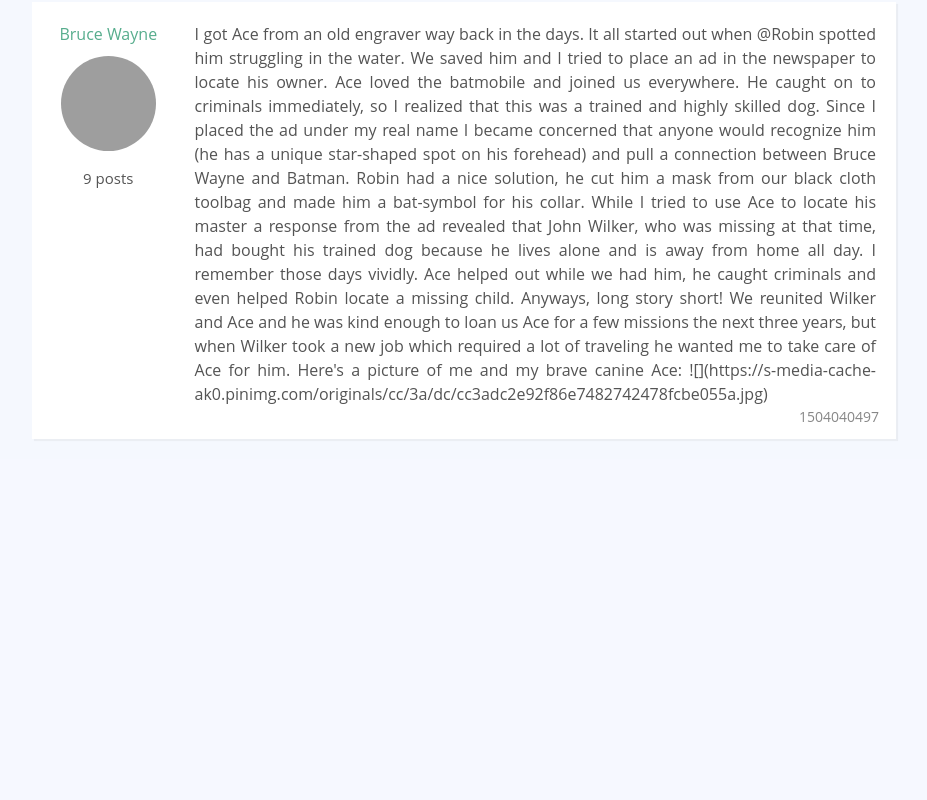
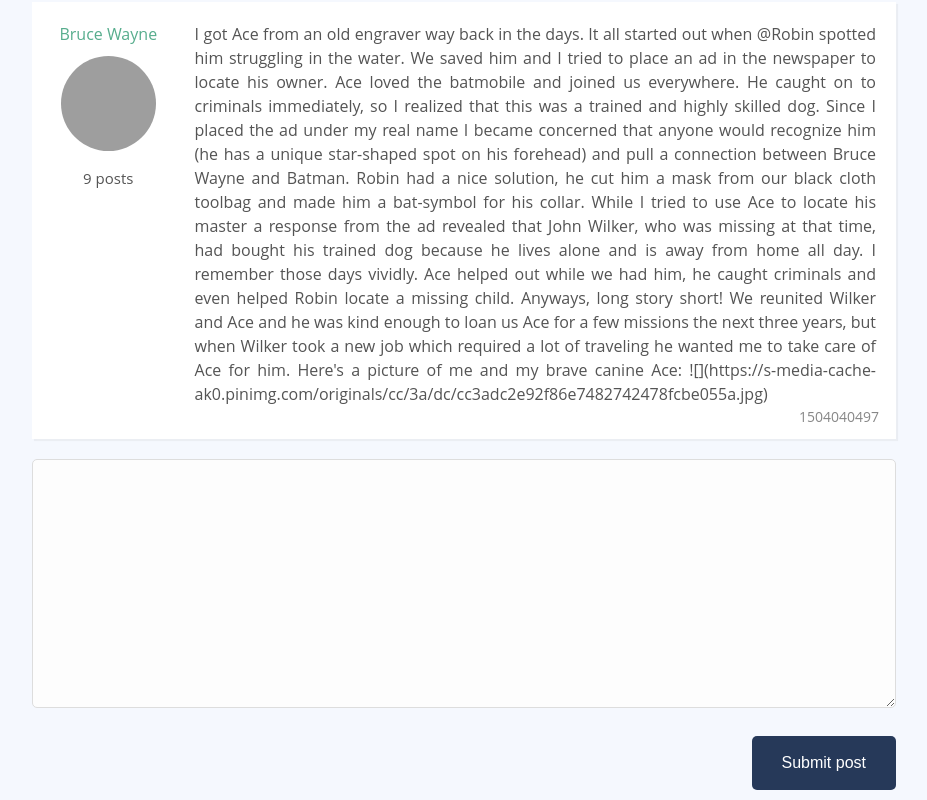
Before and after one commit to bernardojachegou/vue_school_masterclass, a Vue app: page /thread/-KsjWehQ--apjDBwSBCY in a window 1280 px wide. Shown: the part 886-1686 px from the top of the page, without its empty margins (176-1103 px from the left). Before the commit the page ends 1345 px from the top, so only its background shows below. Built offline with nearby package versions, Linux system fonts and the light colour scheme; grey boxes are pictures that could not be loaded.

Commit message:
using custom events into the PostEditor

```diff
--- a/package.json
+++ b/package.json
@@ -11,6 +11,7 @@
     "lint": "eslint --ext .js,.vue src"
   },
   "dependencies": {
+    "moment": "^2.29.1",
     "vue": "^2.5.2",
     "vue-router": "^3.0.1"
   },
--- /dev/null
+++ b/src/components/PostEditor.vue
@@ -0,0 +1,52 @@
+<template>
+  <form @submit.prevent="save">
+    <div class="form-group">
+      <textarea
+        name=""
+        id=""
+        cols="30"
+        rows="10"
+        class="form-input"
+        v-model="text"
+      ></textarea>
+    </div>
+    <div class="form-actions">
+      <button class="btn-blue">Submit post</button>
+    </div>
+  </form>
+</template>
+
+<script>
+export default {
+  props: {
+    threadId: {
+      required: true,
+    },
+  },
+  data() {
+    return {
+      text: "",
+    };
+  },
+
+  methods: {
+    save() {
+      const postId = "greatPost" + Math.random();
+      const post = {
+        text: this.text,
+        publishedAt: Math.floor(Date.now() / 1000),
+        threadId: this.threadId,
+        userId: "7uVPJS9GHoftN58Z2MXCYDqmNAh2",
+        ".key": postId,
+      };
+
+      this.text = "";
+
+      this.$emit("save", { post });
+    },
+  },
+};
+</script>
+
+<style scoped>
+</style>
--- a/src/pages/PageThreadShow.vue
+++ b/src/pages/PageThreadShow.vue
@@ -2,16 +2,19 @@
   <div class="col-large push-top">
     <h1>{{ thread.title }}</h1>
     <PostList :posts="posts" />
+    <PostEditor @save="addPost" :threadId="id" />
   </div>
 </template>
 
 <script>
 import sourceData from "@/data";
 import PostList from "@/components/PostList";
+import PostEditor from "@/components/PostEditor";
 
 export default {
   components: {
     PostList,
+    PostEditor,
   },
   props: {
     id: {
@@ -26,6 +29,10 @@
     };
   },
 
+  // mounted() {
+  //   console.log(sourceData);
+  // },
+
   computed: {
     posts() {
       const postIds = Object.values(this.thread.posts);
@@ -34,5 +41,13 @@
       );
     },
   },
+  methods: {
+    addPost({ post }) {
+      const postId = post[".key"];
+      this.$set(sourceData.posts, postId, post);
+      this.$set(this.thread.posts, postId, postId);
+      this.$set(sourceData.users[post.userId].posts, postId, postId);
+    },
+  },
 };
 </script>
```
Also changed, not shown: 2 other files (tests, documents, lock files or other folders).
